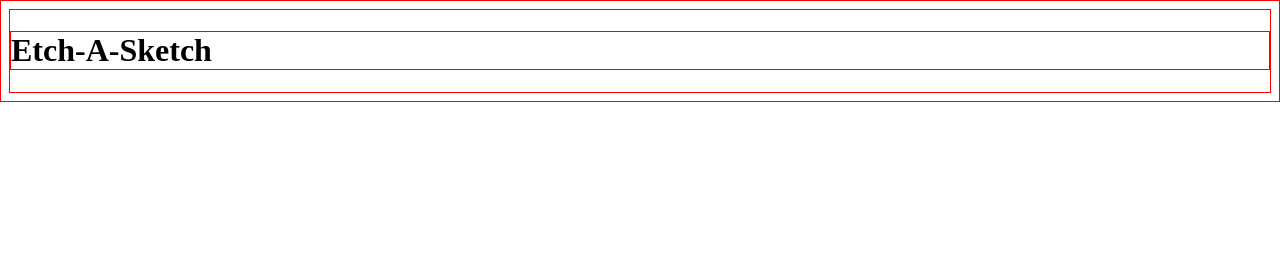
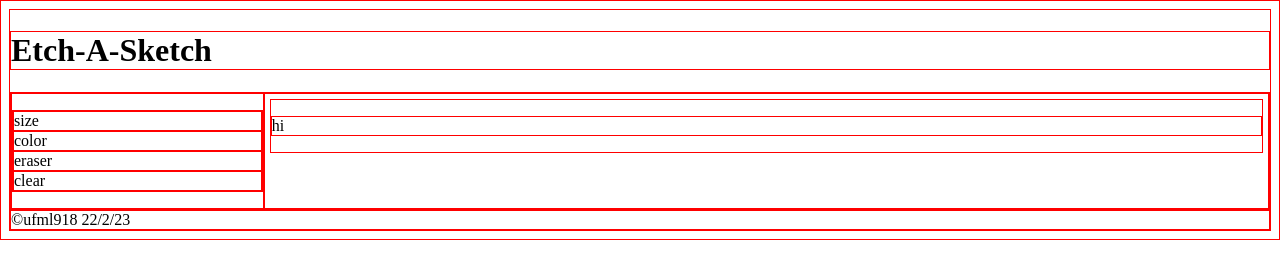
Before and after one commit to ufml918/Etch-A-Sketch, a plain HTML site: page index.html in a window 1280 px wide. Drawn offline with Linux system fonts and the light colour scheme.

Commit message:
add basic html and css

```diff
--- a/index.html
+++ b/index.html
@@ -10,5 +10,24 @@
 </head>
 <body>
     <h1>Etch-A-Sketch</h1>
+    <div class="content-container">
+        <div class="sidebar">
+            <ul>
+                <li>size</li>
+                <li>color</li>
+                <li>eraser</li>
+                <li>clear</li>
+            </ul>
+        </div>
+        <div class="drawing-container">
+            <div class="drawing-pad">
+                <p>hi</p>
+            </div>
+        </div>
+    </div>
+    <div class="footer">
+        &copy;ufml918 22/2/23
+    </div>
+
 </body>
 </html>
--- a/style.css
+++ b/style.css
@@ -1,3 +1,24 @@
 * {
     border: solid red 1px;
 }
+
+.content-container{
+    display: flex;
+}
+
+.sidebar {
+    flex: 1;
+}
+
+.sidebar > ul {
+    list-style: none;
+    padding: 0;
+}
+
+.drawing-container {
+    flex: 4;
+}
+
+.drawing-pad {
+    margin: 5px;
+}
```
